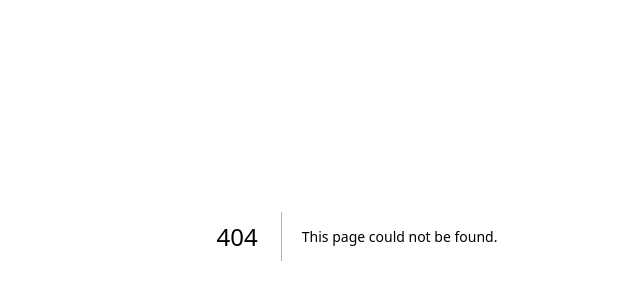
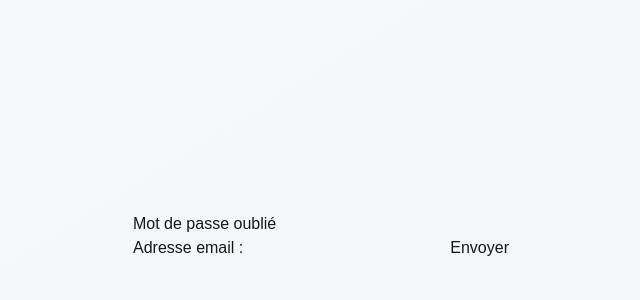
Before and after one commit to BaronFrancois/cyna-vitrine, a Next.js app: page /forgot-password in a window 1280 px wide. Before the commit this address had no page. Shown: the part 164-464 px from the top of the page, without its empty margins (283-923 px from the left). Built offline with nearby package versions, Linux system fonts and the light colour scheme.

Commit message:
J'ai fait le Forgotten Password

```diff
--- /dev/null
+++ b/src/app/forgot-password/page.tsx
@@ -0,0 +1,55 @@
+"use client";
+
+import AppLayoutRegLog from "@/layout/AppLayoutRegLog";
+import api from "@/lib/api";
+import React, { useState } from "react";
+
+function ForgotPassword() {
+  const [email, setEmail] = useState("");
+  const [message, setMessage] = useState("");
+
+  const handleSubmit = async (e: React.FormEvent<HTMLFormElement>) => {
+    alert("test");
+    e.preventDefault();
+
+    api().post("/auth/forgot-password", { email })
+
+    try {
+      // Exemple : appel à ton API backend
+    //   const response = await fetch("/api/forgot-password", {
+    //     method: "POST",
+    //     headers: { "Content-Type": "application/json" },
+    //     body: JSON.stringify({ email }),
+    //   });
+
+      if (response.ok) {
+        setMessage("Un email de réinitialisation a été envoyé !");
+      } else {
+        setMessage("Erreur : impossible d’envoyer l’email.");
+      }
+    } catch (error) {
+      setMessage("Une erreur est survenue.");
+    }
+  };
+
+  return (
+    <AppLayoutRegLog>
+      <h2>Mot de passe oublié</h2>
+      <form onSubmit={handleSubmit}>
+        <label>
+          Adresse email :
+          <input
+            type="email"
+            value={email}
+            onChange={(e) => setEmail(e.target.value)}
+            required
+          />
+        </label>
+        <button type="submit">Envoyer</button>
+      </form>
+      {message && <p>{message}</p>}
+    </AppLayoutRegLog>
+  );
+}
+
+export default ForgotPassword;
--- a/src/app/login/page.tsx
+++ b/src/app/login/page.tsx
@@ -198,7 +198,7 @@ export default function Login() {
             {/* Ligne du lien "Mot de passe oublié" aligné à droite */}
             <div className="flex items-center justify-end">
               <div className="text-sm">
-                <a href="#" className="font-medium text-indigo-600 hover:text-indigo-500">
+                <a href="/forgot-password" className="font-medium text-indigo-600 hover:text-indigo-500">
                   Mot de passe oublié ?
                 </a>
               </div>
```
Also changed, not shown: 1 other file (tests, documents, lock files or other folders).
